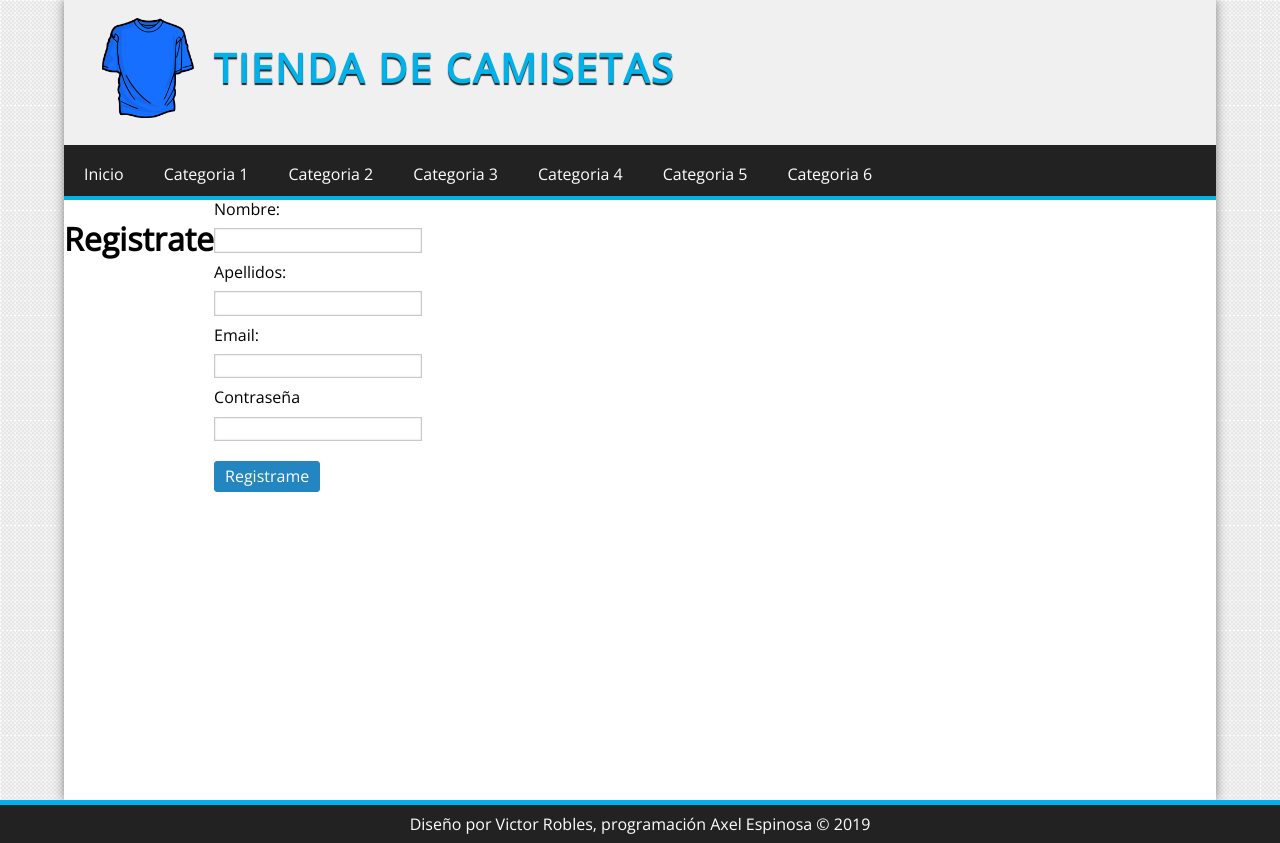
After one commit to AxelDavid45/curso-php, a PHP site: template proyecto-php-poo-mvc/views/usuarios/registro.php in a window 1280 px wide. The commit adds this page. Run offline with PHP 8.4, Linux system fonts and the light colour scheme; the template is opened without the code that fills it, so the values that code supplies are empty.

Commit message:
Creamos el registro para usuarios

```diff
--- a/proyecto-php-poo-mvc/assets/css/style.css
+++ b/proyecto-php-poo-mvc/assets/css/style.css
@@ -29,8 +29,12 @@ a:hover {
 /*  CONTAINER*/
 .container {
     width: 90%;
+    height: 100vh;
+    min-height: 100vh;
+    max-height: 100vh;
     max-width: 1366px;
     margin: 0 auto;
+    background: #fff;
     box-shadow: 0 0 10px grey;
 }
 
@@ -137,6 +141,7 @@ input[type="text"],
 input[type="email"],
 input[type="submit"] {
     margin-top: 10px;
+    margin-bottom: 10px;
 }
 
 input[type="password"],
@@ -164,7 +169,7 @@ input[type="submit"],
 button {
     display: block;
     border-radius:3px;
-    widows: auto;
+    width: auto;
     padding: 5px 10px 5px 10px;
     color: white;
     background: #2386c1;
@@ -173,14 +178,23 @@ button {
 }
 
 /*PRODUCTOS*/
-#central {
+.flex-products{
     padding: 10px;
     display: flex;
     justify-content: space-between;
     flex-wrap: wrap;
 }
+#central {
+    width: 75%;
+    padding: 0 30px 0 20px;
+}
 #central h1 {
     display: block;
+    text-transform: uppercase;
+    text-align: center;
+    margin: 12px 0 12px 0;
+    padding-bottom: 10px;
+    border-bottom: 2px solid #c9c9c9;
 }
 
 .product {
--- a/proyecto-php-poo-mvc/controllers/productosController.php
+++ b/proyecto-php-poo-mvc/controllers/productosController.php
@@ -1,6 +1,7 @@
 <?php
 class productosController {
     public function index() {
-        echo "Controlador de productos";
+        //Renderizamos la vista de prod. destacados
+        require_once "views/productos/destacados.php";
     }
 }
--- a/proyecto-php-poo-mvc/index.php
+++ b/proyecto-php-poo-mvc/index.php
@@ -1,6 +1,8 @@
 <?php
 
 require_once "autoload.php";
+require_once "views/layout/header.php";
+require_once "views/layout/aside.php";
 //Comprueba que exista el controller
 if(isset($_GET['controller'])) {
     $clase = $_GET['controller'].'Controller';
@@ -21,4 +23,6 @@ if(class_exists($clase)) {
 } else {
     echo "La pagina que buscas no existe";
 }
+
+require_once "views/layout/footer.php";
 ?>
--- /dev/null
+++ b/proyecto-php-poo-mvc/views/layout/footer.php
@@ -0,0 +1,11 @@
+</div>
+</div>
+</div>
+
+<!--  PIE DE PAGINA --->
+<footer id="pie">
+    <p>Diseño por Victor Robles, programación Axel Espinosa &copy; <?= date('Y'); ?></p>
+</footer>
+</div>
+</body>
+</html>
--- /dev/null
+++ b/proyecto-php-poo-mvc/views/layout/header.php
@@ -0,0 +1,51 @@
+<!doctype html>
+<html lang="es">
+<head>
+    <meta charset="UTF-8">
+    <meta name="viewport"
+          content="width=device-width, user-scalable=no, initial-scale=1.0, maximum-scale=1.0, minimum-scale=1.0">
+    <meta http-equiv="X-UA-Compatible" content="ie=edge">
+    <link rel="stylesheet" href="assets/css/style.css">
+    <link rel="stylesheet" href="assets/css/normalize.css">
+    <link href="https://fonts.googleapis.com/css?family=Open+Sans" rel="stylesheet">
+    <link rel="stylesheet" href="https://use.fontawesome.com/releases/v5.7.1/css/all.css" integrity="sha384-fnmOCqbTlWIlj8LyTjo7mOUStjsKC4pOpQbqyi7RrhN7udi9RwhKkMHpvLbHG9Sr" crossorigin="anonymous">
+    <title>Tienda online de camisetas</title>
+</head>
+<body>
+<div class="container">
+    <!--  CABECERA  --->
+    <header id="header">
+        <div id="logo">
+            <img src="assets/img/camiseta.png" alt="Logotipo de la pagina">
+            <a href="index.php">
+                TIENDA DE CAMISETAS
+            </a>
+        </div>
+    </header>
+    <!--  MENU --->
+    <nav id="menu">
+        <ul>
+            <li>
+                <a href="#">Inicio</a>
+            </li>
+            <li>
+                <a href="#">Categoria 1</a>
+            </li>
+            <li>
+                <a href="#">Categoria 2</a>
+            </li>
+            <li>
+                <a href="#">Categoria 3</a>
+            </li>
+            <li>
+                <a href="#">Categoria 4</a>
+            </li>
+            <li>
+                <a href="#">Categoria 5</a>
+            </li>
+            <li>
+                <a href="#">Categoria 6</a>
+            </li>
+        </ul>
+    </nav>
+    <div id="content">
--- /dev/null
+++ b/proyecto-php-poo-mvc/views/usuarios/registro.php
@@ -0,0 +1,20 @@
+<h1>Registrate</h1>
+<form action="index.php?controller=usuarios&method=save" method="POST">
+    <label>
+        <p>Nombre:</p>
+        <input type="text" name="nombre">
+    </label>
+    <label>
+        <p>Apellidos:</p>
+        <input type="text" name="apellido">
+    </label>
+    <label>
+        <p>Email:</p>
+        <input type="email" name="email">
+    </label>
+    <label>
+        <p>Contraseña</p>
+        <input type="password" name="pass">
+    </label>
+    <input type="submit" value="Registrame">
+</form>
```
Also changed, not shown: proyecto-php-poo-mvc/controllers/usuariosController.php (+18 -0 lines), proyecto-php-poo-mvc/index_maqueta.php (+6 -1 lines), proyecto-php-poo-mvc/views/layout/aside.php (added, +34 -0 lines), proyecto-php-poo-mvc/views/productos/destacados.php (added, +41 -0 lines).
